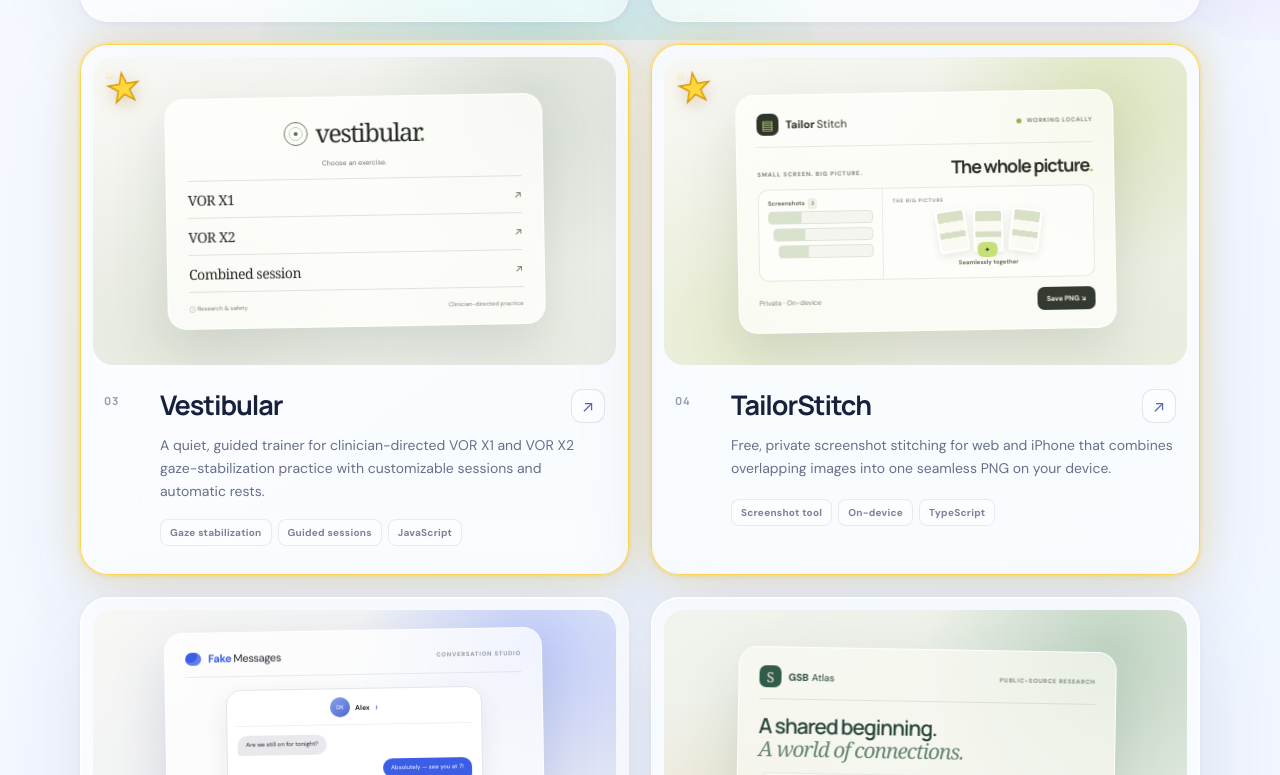
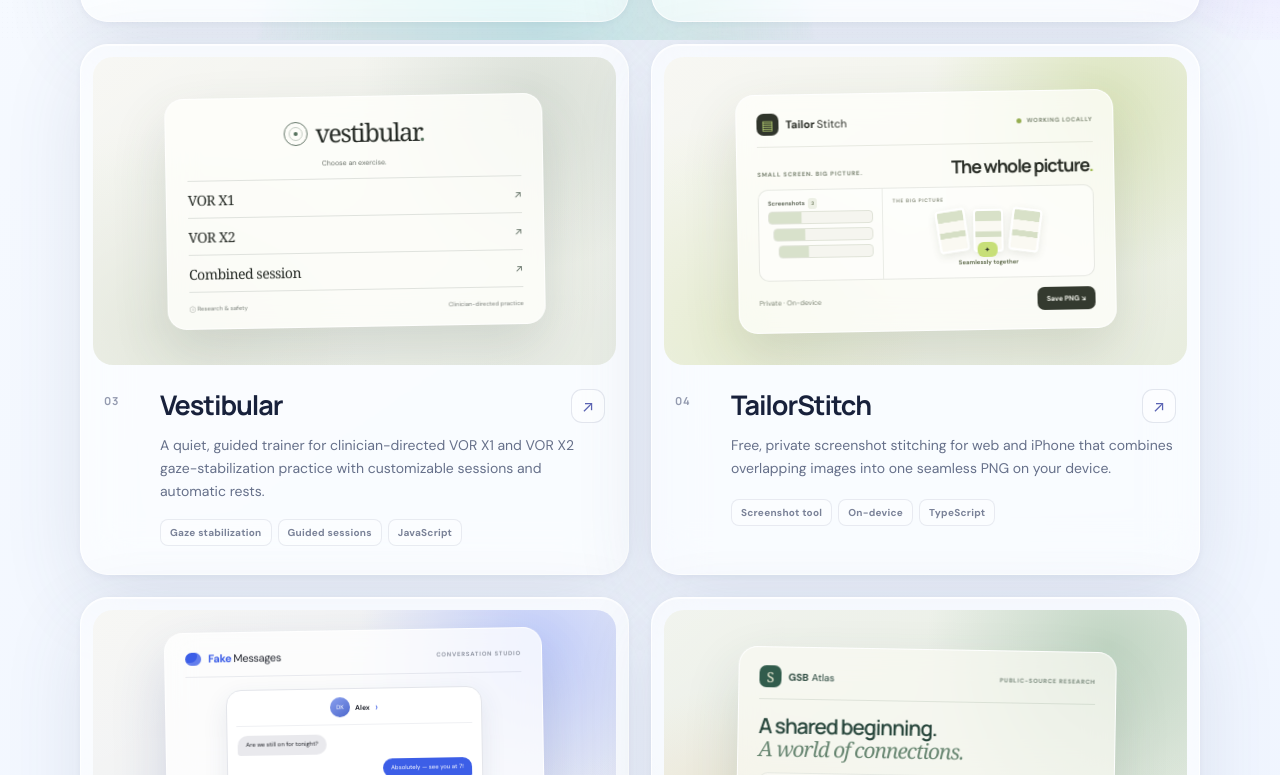
Before and after one commit to dev1niscool/dev1niscool.github.io, a plain HTML site: page index.html in a window 1280 px wide. Shown: the part 760-1535 px from the top of the page. Drawn offline with Linux system fonts and the light colour scheme.

Commit message:
Remove two favorite project markers

```diff
--- a/index.html
+++ b/index.html
@@ -136,8 +136,7 @@
             </div>
           </article>
 
-          <article class="project-card project-favorite glass reveal-card">
-            <span class="favorite-star" aria-label="Favorite project" title="Favorite project"><span aria-hidden="true">★</span></span>
+          <article class="project-card glass reveal-card">
             <a
               class="project-preview preview-vestibular"
               href="https://dev1niscool.github.io/VestibularTrainer/"
@@ -172,8 +171,7 @@
             </div>
           </article>
 
-          <article class="project-card project-favorite glass reveal-card">
-            <span class="favorite-star" aria-label="Favorite project" title="Favorite project"><span aria-hidden="true">★</span></span>
+          <article class="project-card glass reveal-card">
             <a
               class="project-preview preview-tailor"
               href="https://dev1niscool.github.io/TailorStitch/"
```
